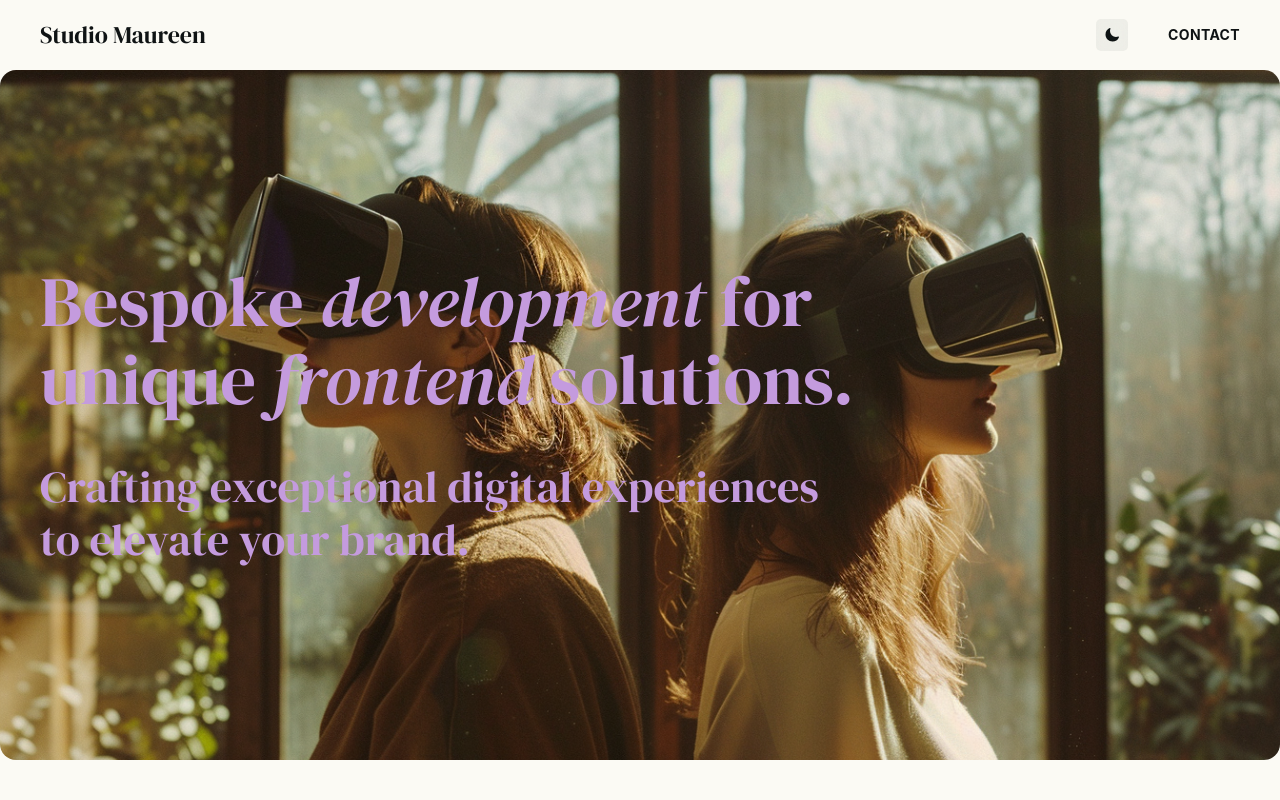
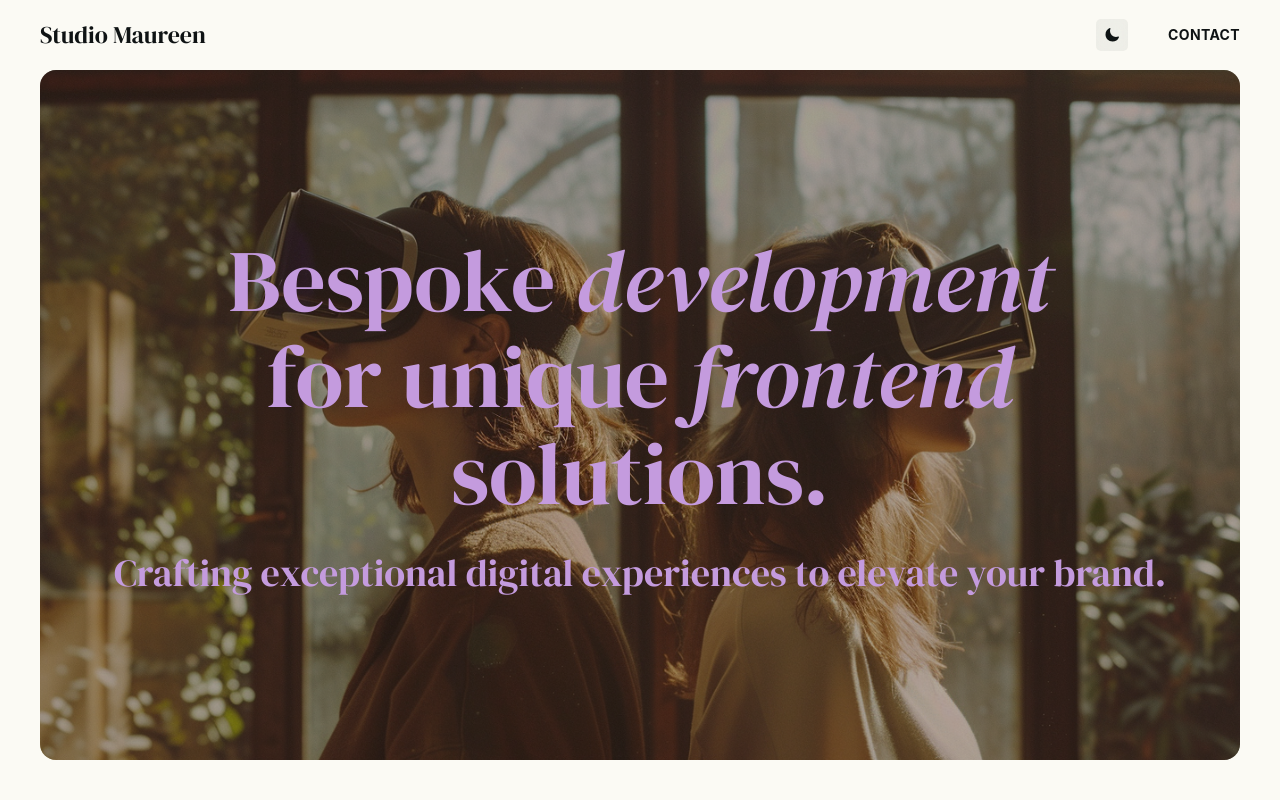
Before and after one commit to maureengayet/studio-maureen2.2, a React (Create React App) app: page / in a window 1280 px wide. Shown: the top 800 px of the page. Built offline with nearby package versions, Linux system fonts and the light colour scheme.

Commit message:
Overlay bg image

```diff
--- a/src/Sections/Intro2.css
+++ b/src/Sections/Intro2.css
@@ -1,13 +1,13 @@
 #parallax {
 	overflow: hidden;
 	height: calc(100vh - (70px + 40px));
-	/* background-image: url("./../../public/bg.png"); */
 	position: relative;
 	display: flex;
 	flex-direction: column;
 	justify-content: center;
 	row-gap: 20px;
 	border-radius: 16px;
+	background-color: #35222261;
 
 	.background-image {
 		position: absolute;
@@ -19,21 +19,23 @@
 		background-size: cover;
 		background-position: center;
 		z-index: -1;
-		background-color: red;
+
 	}
 
 	h1 {
-		font-size: calc(40px + 2.4vw);
+		text-align: center;
+		font-size: calc(57px + 2.4vw);
 		line-height: 1.1em;
 		font-family: var(--font-serif);
 		color: var(--text-accent);
 	}
 
 	h2 {
-		margin-top: 0.5em;
-		font-size: calc(30px + 1.1vw);
-		line-height: 1.2em;
+		margin-top: 0.2em;
+		font-size: calc(24px + 1.1vw);
+		line-height: 1.3em;
 		font-family: var(--font-serif);
 		color: var(--text-accent);
+		text-align: center;
 	}
 }
--- a/src/Sections/Intro2.js
+++ b/src/Sections/Intro2.js
@@ -22,15 +22,15 @@ const Intro2 = () => {
 	}, []);
 
 	return (
-		<section id="parallax" className="intro fade-in-layout" ref={parallaxRef}>
+		<section id="parallax" className="intro wide fade-in-layout" ref={parallaxRef}>
 			<div className="background-image" style={{ transform: `translateY(${scrolled * 0.5}px)` }}></div>
 			{/* <div className="flex flex-col"> */}
 			<h1 className="max-w narrow select-none">
-				Bespoke <span className="italic">development</span> <span className="new-line">for </span>unique <span className="italic">frontend</span>{" "}
+				Bespoke <span className="italic new-line">development</span> for unique <span className="italic">frontend</span>{" "}
 				solutions.
 			</h1>
 			<h2 className="max-w narrow select-none">
-				Crafting exceptional digital <span className="new-line">experiences</span> to elevate your brand.
+				Crafting exceptional digital experiences to elevate your brand.
 			</h2>
 			{/* </div> */}
 		</section>
--- a/src/Sections/Work.js
+++ b/src/Sections/Work.js
@@ -86,7 +86,7 @@ const Work = () => {
 				</div>
 			</div>
 
-			<div className="project fade-in mb-10 md:mb-20 flex flex-col gap-y-6 gap-x-4 md:flex-row">
+			{/* <div className="project fade-in mb-10 md:mb-20 flex flex-col gap-y-6 gap-x-4 md:flex-row">
 				<h4 className="small-caps md:w-5/12 lg:w-3/12">Alfa Laval</h4>
 				<div className="project-content w-full flex flex-col gap-y-3">
 					<p className="md:w-8/12 lg:w-5/12  ">
@@ -99,9 +99,8 @@ const Work = () => {
 						<li className="py-1 px-2 bg-2 text-xs rounded">Angular</li>
 						<li className="py-1 px-2 bg-2 text-xs rounded">Frontend Development</li>
 					</ul>
-					<div className="images grid">{/* <img src="./melano.jpeg" alt="Melano" className="rounded-2xl w-7/12" /> */}</div>
 				</div>
-			</div>
+			</div> */}
 		</section>
 	);
 };
```
